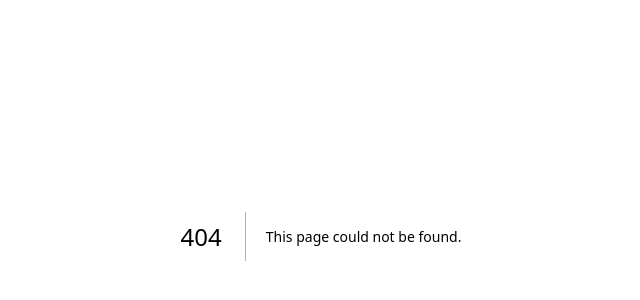
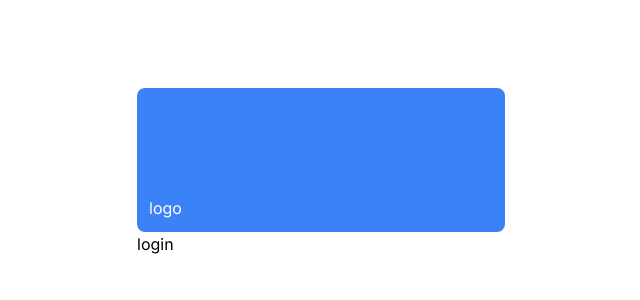
Before and after one commit to m2-sakai/weight-management-app, a Next.js app: page /login in a window 1280 px wide. Before the commit this address had no page. Shown: the part 164-464 px from the top of the page, without its empty margins (319-959 px from the left). Built offline with nearby package versions, Linux system fonts and the light colour scheme.

Commit message:
[fix] management

```diff
--- a/app/globals.css
+++ /dev/null
@@ -1,27 +0,0 @@
-@tailwind base;
-@tailwind components;
-@tailwind utilities;
-
-:root {
-  --foreground-rgb: 0, 0, 0;
-  --background-start-rgb: 214, 219, 220;
-  --background-end-rgb: 255, 255, 255;
-}
-
-@media (prefers-color-scheme: dark) {
-  :root {
-    --foreground-rgb: 255, 255, 255;
-    --background-start-rgb: 0, 0, 0;
-    --background-end-rgb: 0, 0, 0;
-  }
-}
-
-body {
-  color: rgb(var(--foreground-rgb));
-  background: linear-gradient(
-      to bottom,
-      transparent,
-      rgb(var(--background-end-rgb))
-    )
-    rgb(var(--background-start-rgb));
-}
--- /dev/null
+++ b/app/login/page.tsx
@@ -0,0 +1,18 @@
+import { Metadata } from "next";
+
+export const metadata: Metadata = {
+  title: "Login",
+};
+
+export default function LoginPage() {
+  return (
+    <main className="flex items-center justify-center md:h-screen">
+      <div className="relative mx-auto flex w-full max-w-[400px] flex-col space-y-2.5 p-4 md:-mt-32">
+        <div className="flex h-20 w-full items-end rounded-lg bg-blue-500 p-3 md:h-36">
+          <div className="w-32 text-white md:w-36">logo</div>
+        </div>
+        login
+      </div>
+    </main>
+  );
+}
--- /dev/null
+++ b/app/ui/globals.css
@@ -0,0 +1,18 @@
+@tailwind base;
+@tailwind components;
+@tailwind utilities;
+
+input[type="number"] {
+  -moz-appearance: textfield;
+  appearance: textfield;
+}
+
+input[type="number"]::-webkit-inner-spin-button {
+  -webkit-appearance: none;
+  margin: 0;
+}
+
+input[type="number"]::-webkit-outer-spin-button {
+  -webkit-appearance: none;
+  margin: 0;
+}
--- a/package.json
+++ b/package.json
@@ -1,5 +1,5 @@
 {
-  "name": "weight-manegement-app",
+  "name": "weight-management-app",
   "version": "0.1.0",
   "private": true,
   "scripts": {
```
Also changed, not shown: app/layout.tsx (+8 -12 lines), 2 other files (tests, documents, lock files or other folders).
